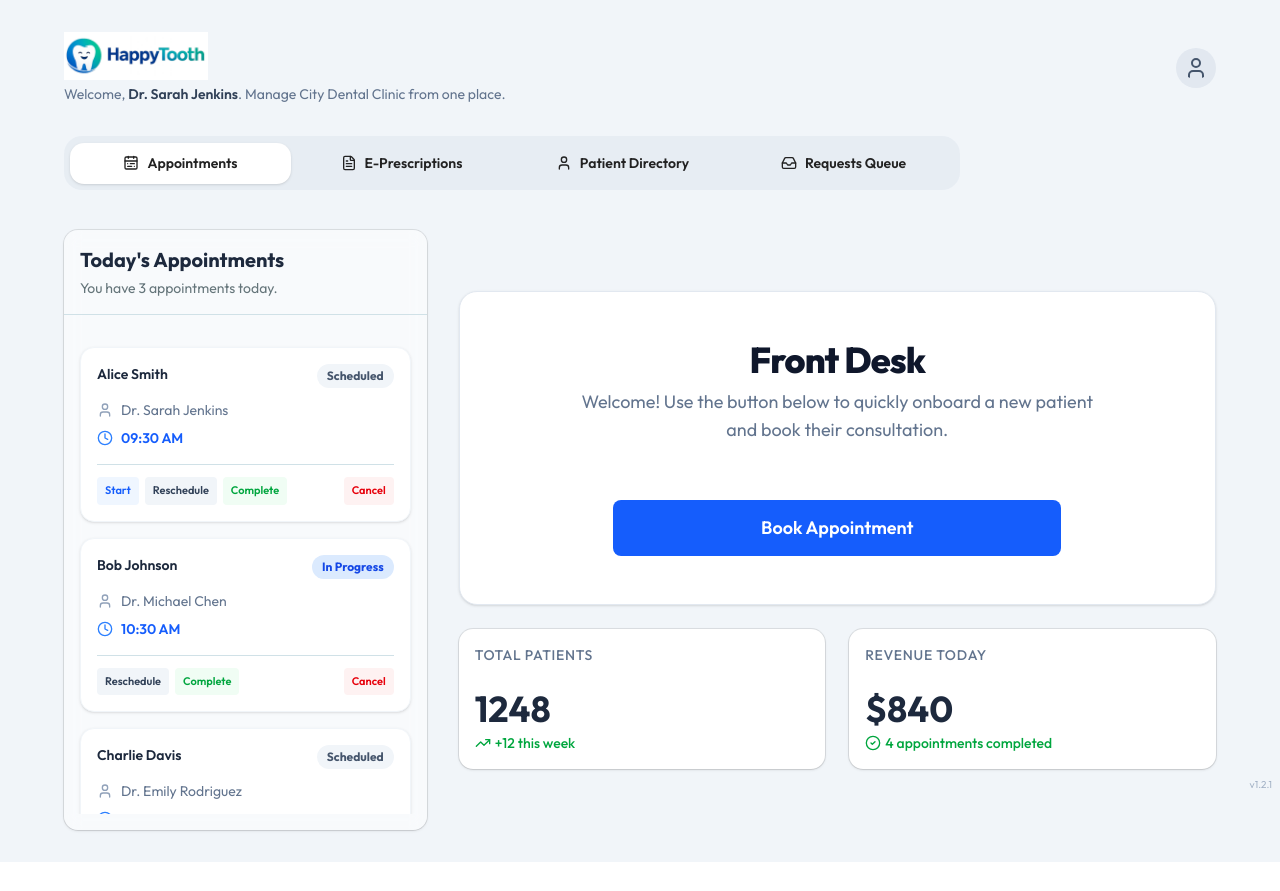
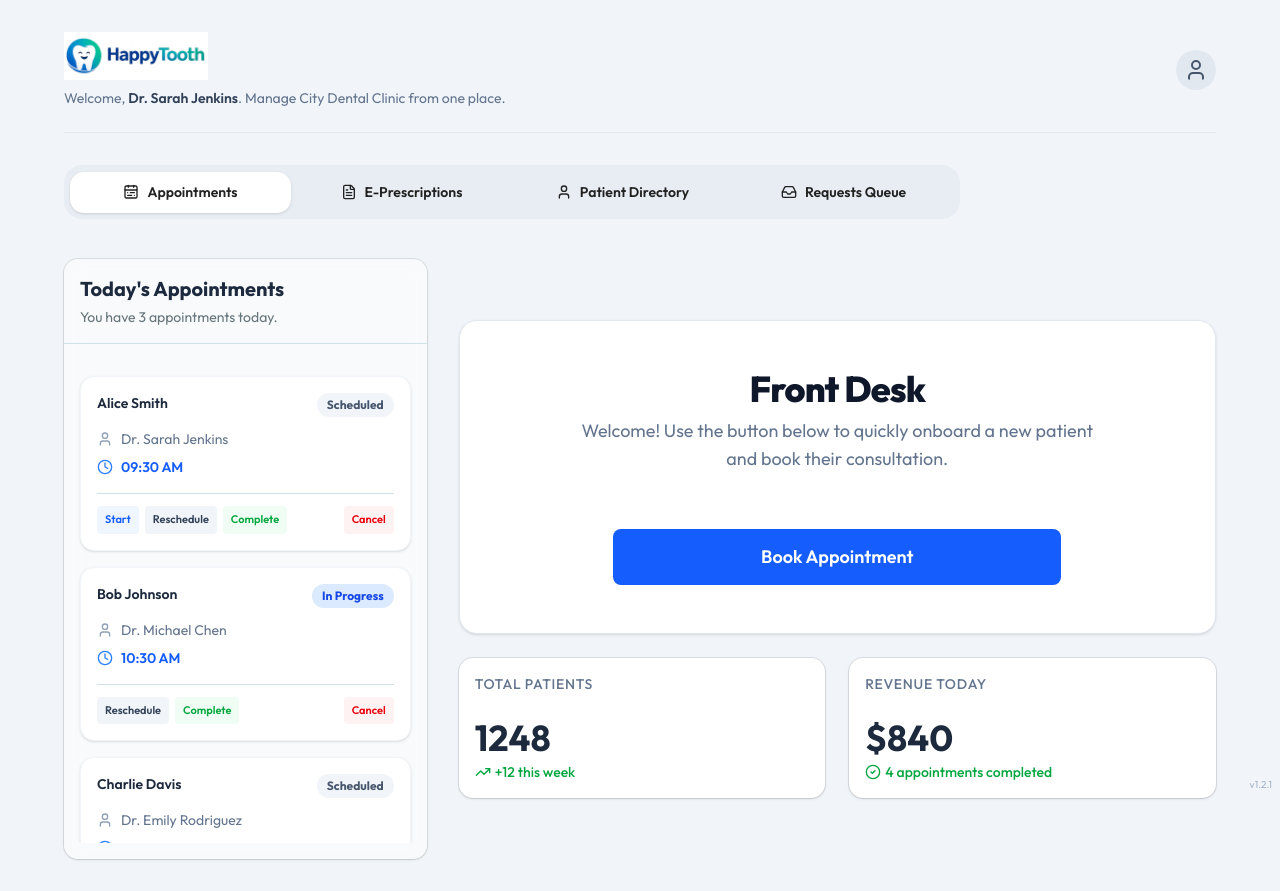
Before and after one commit to NipunMagotra/Dentistry, a Next.js app: page /1 in a window 1280 px wide. Before the commit the page ends 862 px from the top, so only its background shows below. Built offline with nearby package versions, Linux system fonts and the light colour scheme.

Commit message:
style: ui alignment, header styling, and completed appointments state

```diff
--- a/src/app/[tenant]/page.tsx
+++ b/src/app/[tenant]/page.tsx
@@ -316,8 +316,8 @@ export default function Dashboard() {
   }
 
   const handleCompleteAppointment = (apt: Appointment) => {
-    // Remove from active appointments list
-    const list = appointments.filter(a => a.id !== apt.id)
+    // Update status to Completed instead of removing from active queue
+    const list = appointments.map(a => a.id === apt.id ? { ...a, status: "Completed" } : a)
     updateAppointments(list)
 
     // Add record to the patient in localStorage directory
@@ -372,17 +372,17 @@ export default function Dashboard() {
       <div className="max-w-6xl w-full">
 
         {/* Header (Hidden on print) */}
-        <div className="flex items-center justify-between mb-8 print:hidden">
+        <div className="flex items-center justify-between pb-6 mb-8 border-b border-slate-200 print:hidden">
           <div>
             <Image
               src="/horizontal-logo.png"
               alt="Clinic OS Logo"
               width={200}
               height={50}
-              className="h-12 w-auto object-contain mb-1"
+              className="h-12 w-auto object-contain mb-2"
               priority
             />
-            <p className="text-slate-500 text-sm">
+            <p className="text-slate-500 text-sm mt-1">
               Welcome, <span className="font-semibold text-slate-700">{profile.doctorName}</span>. Manage {profile.clinicName} from one place.
             </p>
           </div>
@@ -438,9 +438,9 @@ export default function Dashboard() {
                       <CardTitle className="text-xl font-bold text-slate-800">Today's Appointments</CardTitle>
                       <CardDescription>You have {appointments.length} appointments today.</CardDescription>
                     </CardHeader>
-                    <CardContent className="flex-1 overflow-auto p-4 space-y-4">
+                    <CardContent className="flex-1 overflow-auto p-4 flex flex-col space-y-4">
                       {appointments.length === 0 ? (
-                        <div className="flex items-center justify-center h-full text-slate-400 italic">
+                        <div className="flex-1 flex flex-col items-center justify-center min-h-[200px] text-slate-400 italic text-sm">
                           No appointments booked yet. Use the wizard to add one.
                         </div>
                       ) : (
@@ -451,7 +451,9 @@ export default function Dashboard() {
                               setSelectedDetailsApt(apt)
                               setIsDetailsModalOpen(true)
                             }}
-                            className="p-4 border border-slate-100 rounded-xl bg-white shadow-sm flex flex-col gap-3 transition-all hover:shadow-md hover:border-slate-200 cursor-pointer"
+                            className={`p-4 border border-slate-100 rounded-xl shadow-sm flex flex-col gap-3 transition-all cursor-pointer ${
+                              apt.status === "Completed" ? "opacity-60 bg-slate-50" : "bg-white hover:shadow-md hover:border-slate-200"
+                            }`}
                           >
                             <div className="flex justify-between items-start">
                               <div className="font-semibold text-slate-800">{apt.patient}</div>
@@ -472,6 +474,7 @@ export default function Dashboard() {
                               </div>
                             </div>
 
+                            {apt.status !== "Completed" && (
                               <div className="flex gap-1.5 border-t pt-3 mt-1 text-[11px]">
                                 {(apt.status === "Scheduled" || apt.status === "Rescheduled") && (
                                   <button
@@ -512,6 +515,7 @@ export default function Dashboard() {
                                   Cancel
                                 </button>
                               </div>
+                            )}
                           </div>
                         ))
                       )}
```
Also changed, not shown: 1 other file (tests, documents, lock files or other folders). Lines whose indentation alone changed are shown as unchanged.
